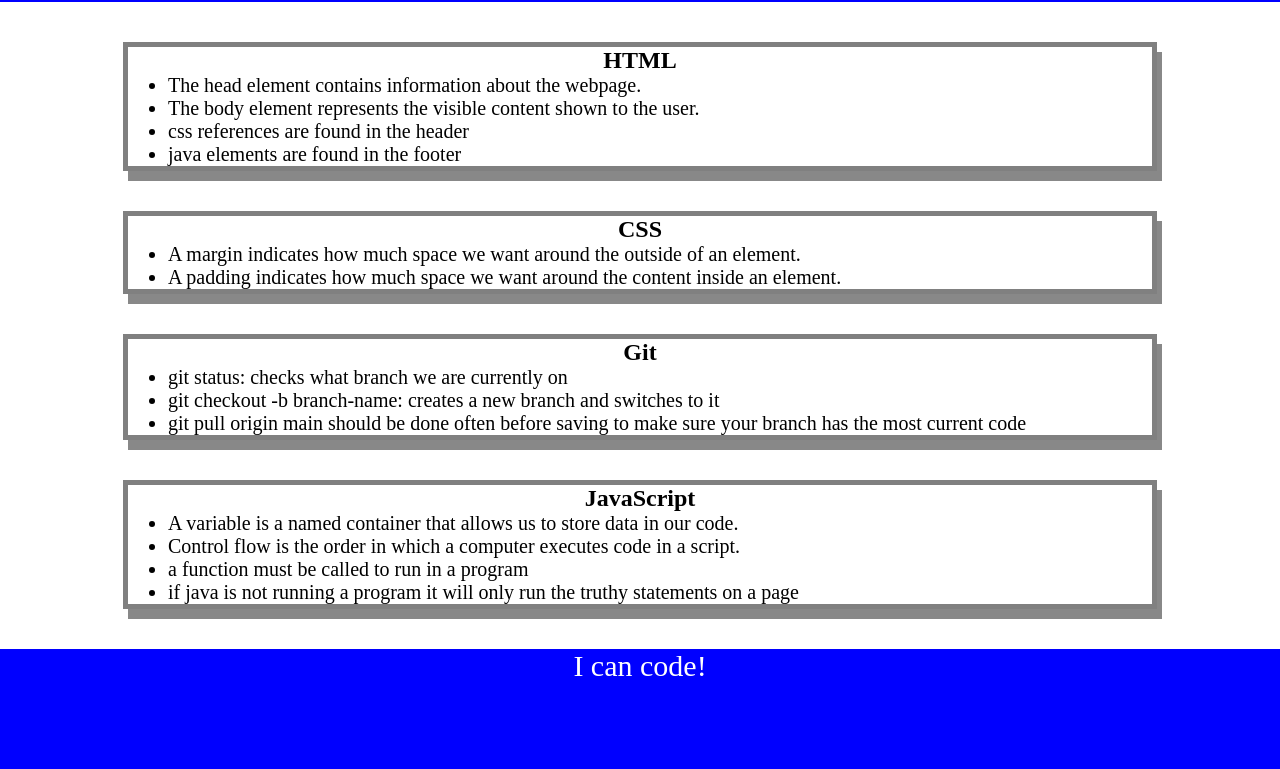
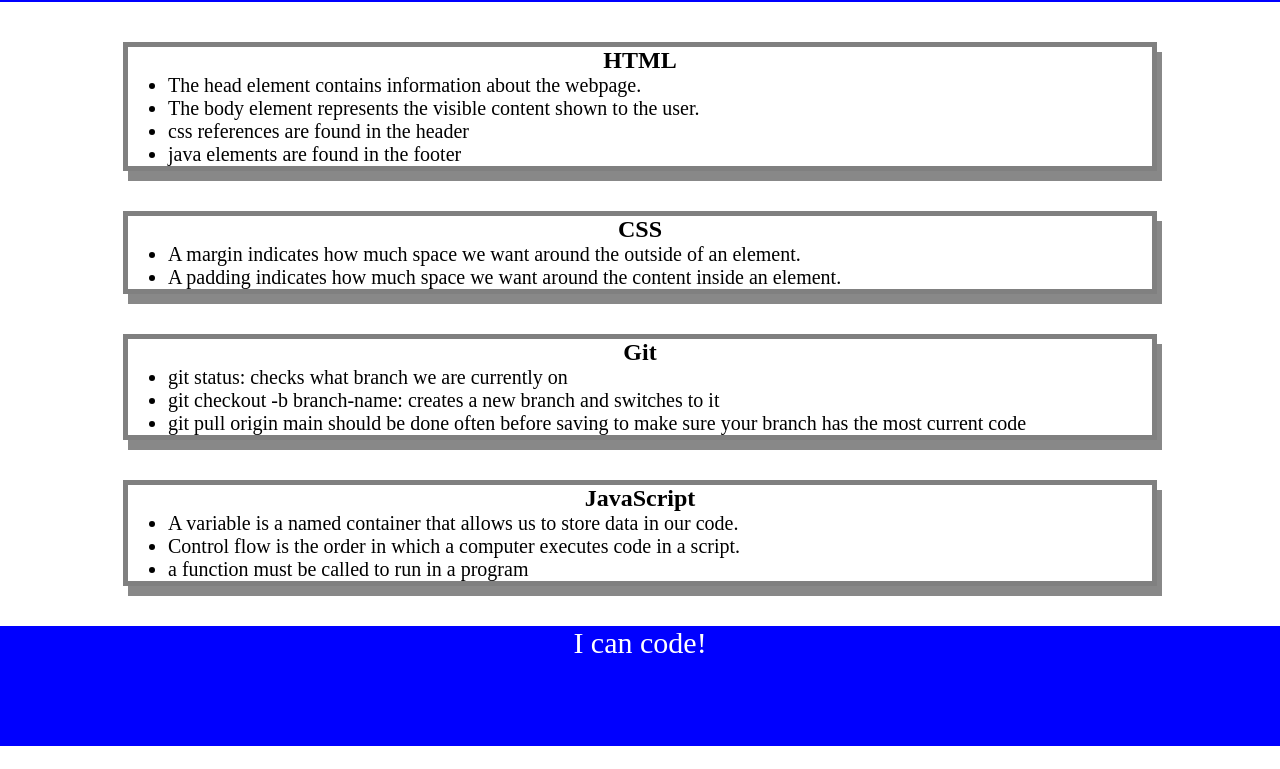
Before and after one commit to aepermanis/prework-study-guide, a plain HTML site: page index.html in a window 1280 px wide. Shown: the part 118-887 px from the top of the page. After the commit the page ends 864 px from the top, so only its background shows below. Drawn offline with Linux system fonts and the light colour scheme.

Commit message:
updated README

```diff
--- a/index.html
+++ b/index.html
@@ -50,7 +50,7 @@
           <li>A variable is a named container that allows us to store data in our code.</li>
           <li>Control flow is the order in which a computer executes code in a script.</li>
           <li>a function must be called to run in a program</li>
-          <li>if java is not running a program it will only run the truthy statements on a page</li>
+
         </ul>
 
       </section>
```
Also changed, not shown: 1 other file.
